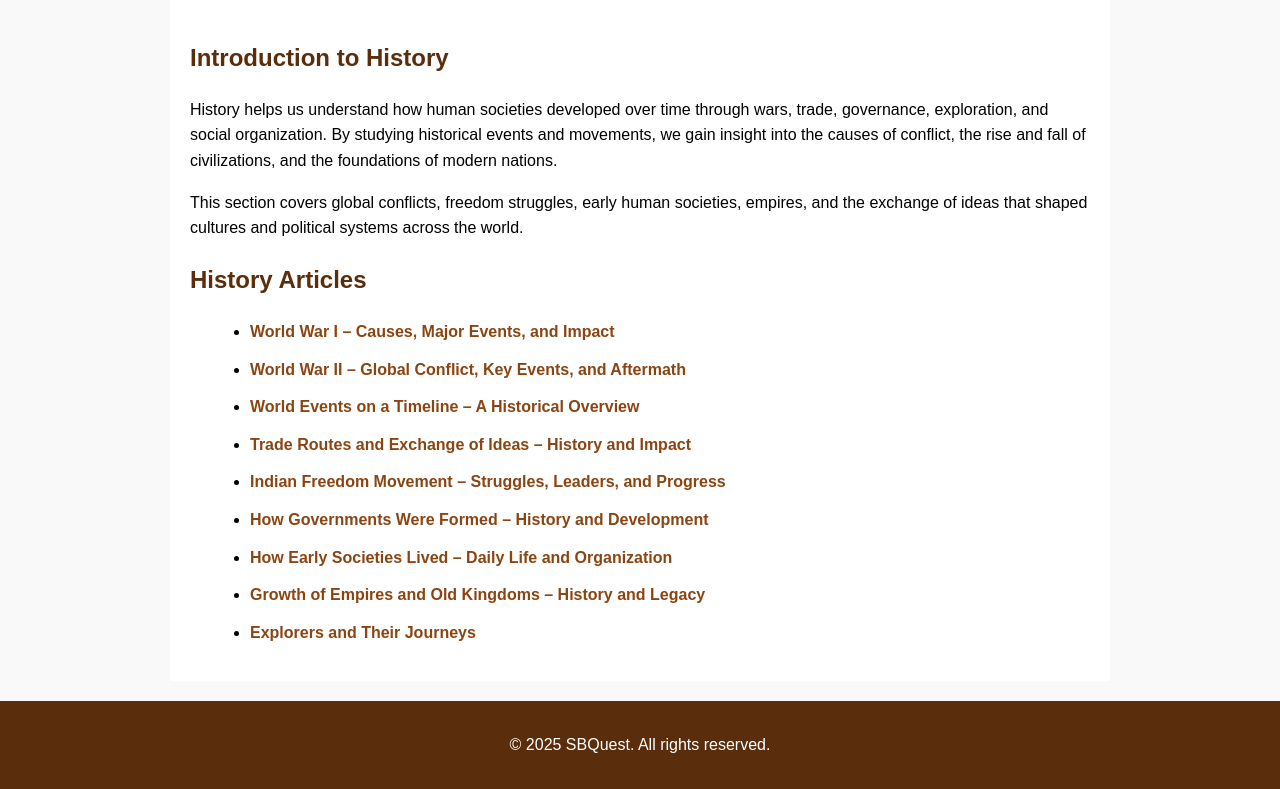
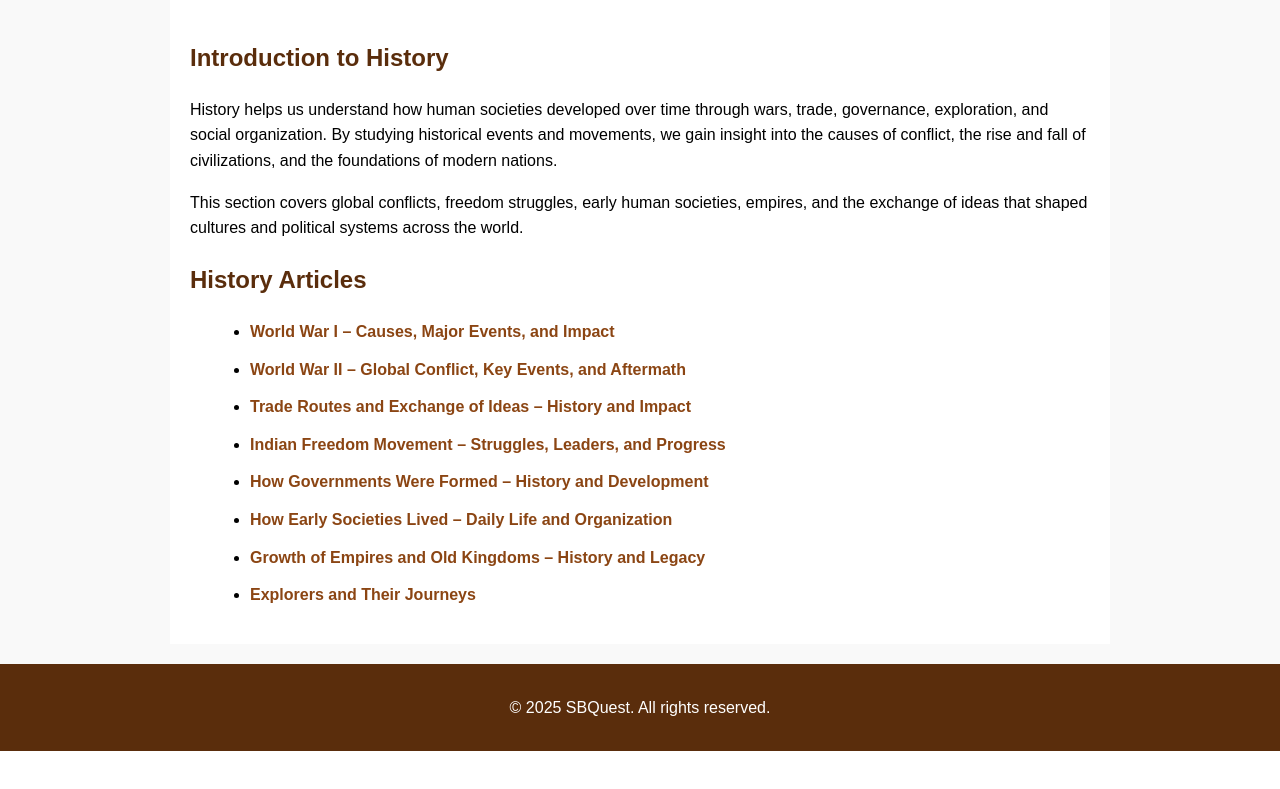
Before and after one commit to Abdulasees/sbquest, a Django app: page /history/ in a window 1280 px wide. Shown: the part 191-980 px from the top of the page. After the commit the page ends 942 px from the top, so only its background shows below. Run offline with Django 5.2, Linux system fonts and the light colour scheme.

Commit message:
Expand and update GK, Geography, and History pages

```diff
--- a/templates/history.html
+++ b/templates/history.html
@@ -47,47 +47,47 @@
     <h2>History Articles</h2>
     <ul>
         <li>
-            <a class="article-link" href="/world_war_1/">
+            <a class="article-link" href="/world-war-1/">
                 World War I – Causes, Major Events, and Impact
             </a>
         </li>
         <li>
-            <a class="article-link" href="/world_war_2/">
+            <a class="article-link" href="/world-war-2/">
                 World War II – Global Conflict, Key Events, and Aftermath
             </a>
         </li>
-        <li>
+        <!-- <li>
             <a class="article-link" href="/Indian_Freedom_Movement/">
                 World Events on a Timeline – A Historical Overview
             </a>
-        </li>
+        </li> -->
         <li>
-            <a class="article-link" href="/Trade_Routes_and_Exchange_of_Ideas/">
+            <a class="article-link" href="/trade-routes-and-ideas/">
                 Trade Routes and Exchange of Ideas – History and Impact
             </a>
         </li>
         <li>
-            <a class="article-link" href="/Indian_Freedom_Movement/">
+            <a class="article-link" href="/indian-freedom-movement/">
                 Indian Freedom Movement – Struggles, Leaders, and Progress
             </a>
         </li>
         <li>
-            <a class="article-link" href="/How_Governments_Were_Formed/">
+            <a class="article-link" href="/how-governments-were-formed/">
                 How Governments Were Formed – History and Development
             </a>
         </li>
         <li>
-            <a class="article-link" href="/How_Early_Societies_Lived/">
+            <a class="article-link" href="/how-early-societies-lived/">
                 How Early Societies Lived – Daily Life and Organization
             </a>
         </li>
         <li>
-            <a class="article-link" href="/Growth_of_Empires_and_Old_Kingdoms/">
+            <a class="article-link" href="/growth-of-empires/">
                 Growth of Empires and Old Kingdoms – History and Legacy
             </a>
         </li>
         <li>
-            <a class="article-link" href="/Explorers_and_Their_Journeys/">
+            <a class="article-link" href="/explorers-and-their-journeys/">
                 Explorers and Their Journeys
             </a>
         </li>
```
Also changed, not shown: templates/geography.html (+5 -5 lines), templates/gk.html (+7 -7 lines).
